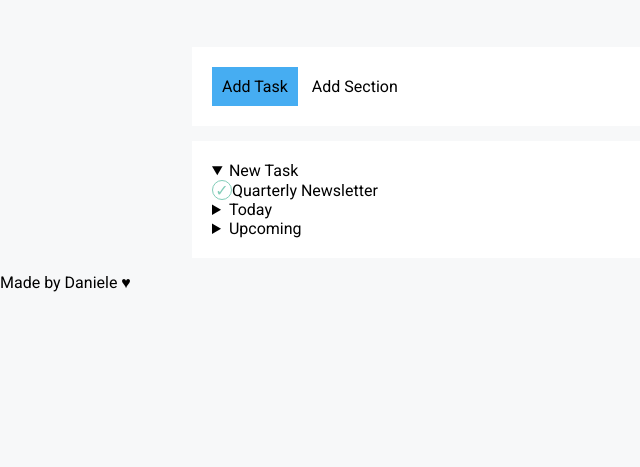
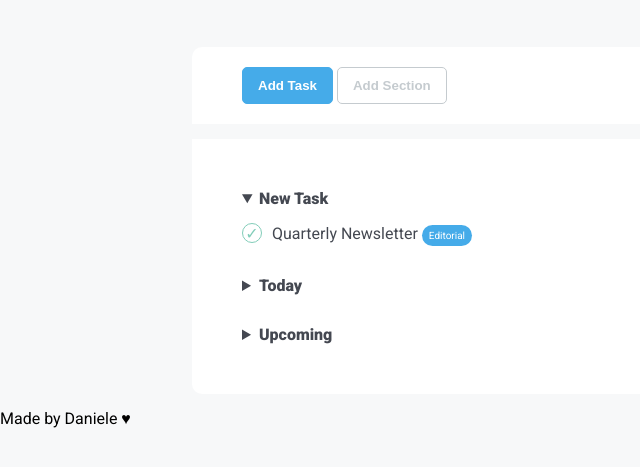
Before and after one commit to DanieleSalinitro/html-css-toboolist, a plain HTML site: page index.html in a window 1280 px wide. Both pictures are taken after a click on the heading "New Task". Shown: the part 65-532 px from the top of the page, without its empty margins (0-640 px from the left). Drawn offline with Linux system fonts and the light colour scheme.

Commit message:
adding content

```diff
--- a/css/style.css
+++ b/css/style.css
@@ -11,13 +11,16 @@ body{
 }
 
 /* style text color */
-
 .c-softblack{
     color: #444851;
 }
 
 .c-white{
     color: white;
+}
+
+.c-grey{
+    color: #C5CBCF;
 }
 /* style text color */
 
@@ -26,6 +29,7 @@ body{
     display: inline-block;
     width: 20px;
     height: 20px;
+    margin-right: 10px;
     text-align: center;
     color: #82CDB9;
     border: 1px solid #82CDB9;
@@ -36,6 +40,7 @@ body{
     display: inline-block;
     width: 20px;
     height: 20px;
+    margin-right: 10px;
     text-align: center;
     color: #EE5F55;
     border: 1px solid #EE5F55;
@@ -47,6 +52,9 @@ header{
     background-color: white;
     margin-bottom: 50px;
 }
+img{
+    object-fit: contain;
+}
 h1{
     display: inline-block;
 }
@@ -57,6 +65,25 @@ article{
     background-color: white;
     padding: 20px;
 
+}
+
+.container{
+    margin-left: 30px;
+}
+.button{
+    padding:10px 15px;
+    background: none;
+    border-radius: 5px;
+    border-style: none;
+    font-weight: 800;
+}
+
+.border-grey{
+    border:1px solid #C5CBCF;
+}
+
+.border-bluesky{
+    border:1px solid #45ABE9;
 }
 
 #box1{
@@ -73,4 +100,53 @@ article{
 
 li{
     list-style: none;
+    margin: 15px 0;
 }
+
+summary{
+    font-weight: 800;
+}
+
+details{
+    margin: 30px;
+}
+
+.box{
+    display: inline-block;
+    color: white;
+    border-radius: 15px;
+    padding: 5px 7px;
+    font-size: 10px;
+}
+/* color background */
+.bg-bluesky{
+    background-color: #45ABE9;
+}
+.bg-lilac{
+    background-color: #9C72E5;
+}
+.bg-gemstonegreen{
+    background-color: #65C0A9;
+}
+.bg-orange{
+    background-color: #F29E33;
+}
+
+.bg-pink{
+    background-color: #D963A0;
+}
+
+.bg-applegreen{
+    background-color: #B0C927;
+}
+/* color background */
+
+.radius-top{
+    border-top-left-radius: 10px;
+    border-top-right-radius: 10px;
+}
+
+.radius-bottom{
+    border-bottom-left-radius: 10px;
+    border-bottom-right-radius: 10px;
+}
--- a/index.html
+++ b/index.html
@@ -15,37 +15,52 @@
         <h1>Toboolist</h1>
     </header>
     <main>
-        <article>
-            <div id="box1">
-                <span>Add Task</span>
-            </div>
-            <div id="box2">
-                <span>Add Section</span>
+        <article class="radius-top">
+            <div class="container">
+                <input class="button c-white bg-bluesky border-bluesky" type="button" value="Add Task">
+                <input class="button c-grey border-grey" type="button" value="Add Section">
             </div>
         </article>
-        <article>
+        <article class="c-softblack radius-bottom">
             <details>
                 <summary>New Task</summary>
                 <ul>
-                    <li><span class="greencheck">&check;</span>Quarterly Newsletter</li>
+                    <li><div class="greencheck">&check;</div><Span>Quarterly Newsletter</Span>
+                        <div class="box bg-bluesky">Editorial</div>
+                    </li>
                 </ul>
             </details>
             <details>
                 <summary>Today</summary>
                 <ul>
-                    <li><span class="greencheck">&check;</span>Recruiting blog post</li>
-                    <li><span class="greencheck">&check;</span>Mobile app launch</li>
-                    <li><span class="redcross">&cross;</span>Interview John H.</li>
-                    <li><span class="greencheck">&check;</span>Summit update to mobile storefronts</li>
+                    <li><div class="greencheck">&check;</div><span>Recruiting blog post</span>
+                        <div class="box bg-bluesky">Editorial</div>
+                    </li>
+                    <li><div class="greencheck">&check;</div><span>Mobile app launch</span>
+                        <div class="box bg-lilac">Q1 Goals</div>
+                    </li>
+                    <li><div class="redcross">&cross;</div><span>Interview John H.</span>
+                        <div class="box bg-gemstonegreen">Recruiting</div>
+                    </li>
+                    <li><div class="greencheck">&check;</div><span>Summit update to mobile storefronts</span>
+                        <div class="box bg-orange">Mobile</div>
+                    </li>
                 </ul>
             </details>
             <details>
                 <summary>Upcoming</summary>
                 <ul>
-                    <li><span class="redcross">&cross;</span>Schedule meeting with Alex</li>
-                    <li><span  class="greencheck">&check;</span>Homepage refresh</li>
-                    <li><span class="greencheck">&check;</span>Onboard new Sales team members</li>
-                    <li><span class="greencheck">&check;</span>Review editorial calendar</li>
+                    <li><div class="redcross">&cross;</div><span>Schedule meeting with Alex</span>
+                    </li>
+                    <li><div  class="greencheck">&check;</div><span>Homepage refresh</span>
+                        <div class="box bg-pink">Website</div>
+                    </li>
+                    <li><div class="greencheck">&check;</div><span>Onboard new Sales team members</span>
+                        <div class="box bg-applegreen">Sales</div>
+                    </li>
+                    <li><div class="greencheck">&check;</div><span>Review editorial calendar</span>
+                        <div class="box bg-bluesky">Editorial</div>
+                    </li>
                 </ul>
             </details>
         </article>
```
